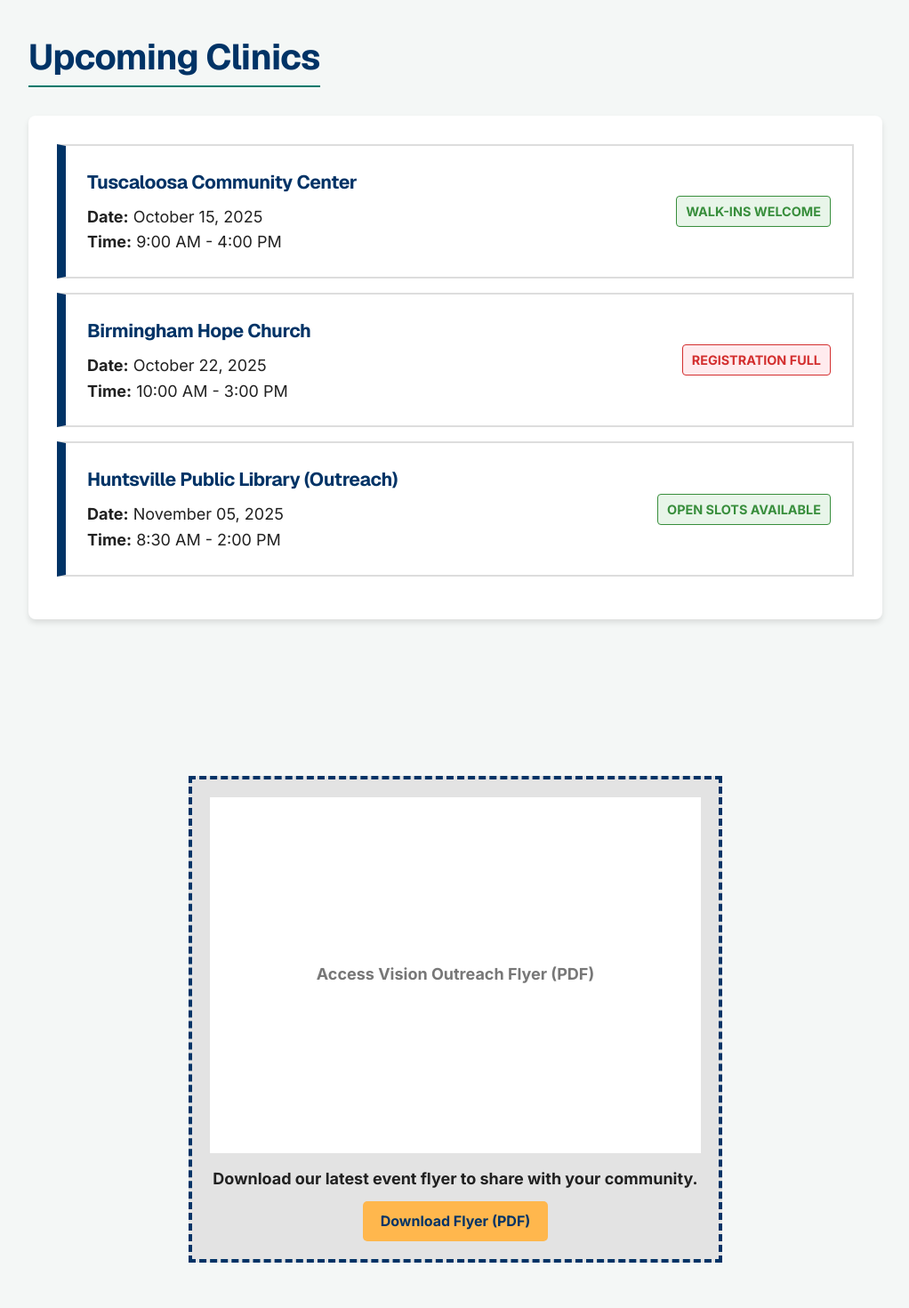
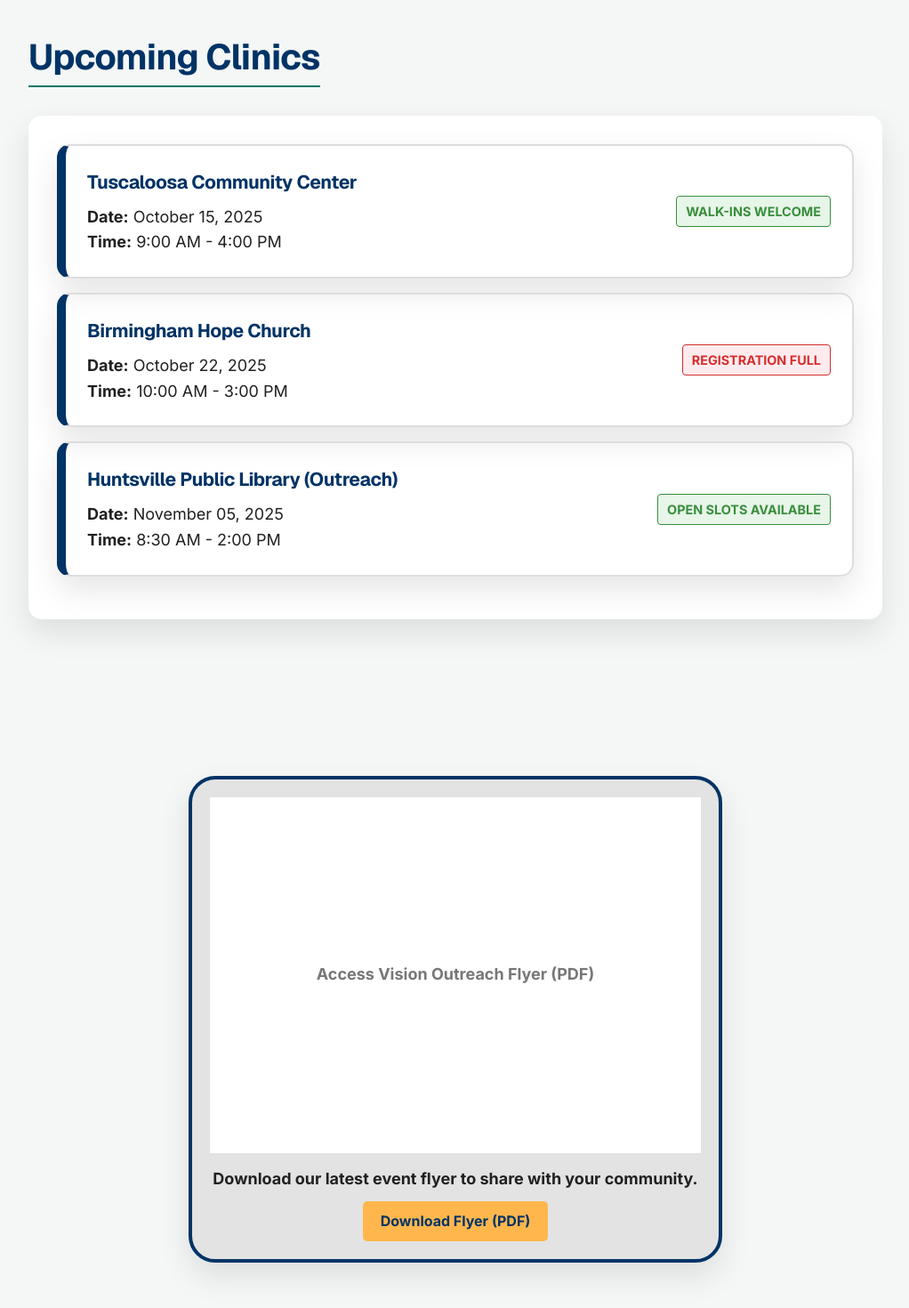
Before and after one commit to skoorrevir/access-vision, a Next.js app: page / in a window 1280 px wide. Shown: the part 600-2070 px from the top of the page at 89% size, without its empty margins (128-1150 px from the left). Built offline with nearby package versions, Linux system fonts and the light colour scheme.

Commit message:
Added slight rounding

```diff
--- a/src/app/components/ClinicSchedule.module.css
+++ b/src/app/components/ClinicSchedule.module.css
@@ -4,6 +4,8 @@
 	border-radius: 8px;
 	box-shadow: 0 4px 6px rgba(0, 0, 0, 0.1);
 	min-height: 150px;
+	border-radius: 15px;
+    box-shadow: 0 15px 35px rgba(0, 0, 0, 0.1);
 }
 
 .clinicCard {
@@ -16,6 +18,8 @@
 	justify-content: space-between;
 	align-items: center;
 	animation: fadeIn 0.5s ease-in;
+	border-radius: 15px;
+    box-shadow: 0 15px 35px rgba(0, 0, 0, 0.1);
 }
 
 .clinicInfo h3 {
--- a/src/app/layout.module.css
+++ b/src/app/layout.module.css
@@ -29,15 +29,27 @@
 	gap: 20px;
 }
 
-.nav a {
-	text-decoration: none;
-	color: var(--white);
-	font-weight: 500;
+.nav li a {
+    color: var(--white);
+    text-decoration: none;
+    font-weight: 500;
+    transition: all 0.3s ease;
 }
 
-.nav a:hover {
-	text-decoration: underline;
+.nav li a:visited {
+    color: var(--white);
+	text-decoration: none;
 }
+
+.nav li {
+    display: flex;
+	text-decoration: none;
+    flex-direction: column;
+    align-items: flex-start;
+    box-shadow: 0 15px 35px rgba(0, 0, 0, 0.1);
+    transition: all 0.3s ease;
+}
+
 
 .footer {
 	background-color: var(--primary-blue);
--- a/src/app/page.module.css
+++ b/src/app/page.module.css
@@ -63,11 +63,15 @@
 
 .posterFrame {
 	background-color: #e3e3e3;
-	border: 4px dashed var(--primary-blue);
+	border: 4px solid var(--primary-blue);
 	padding: 20px;
 	text-align: center;
 	margin: 3rem auto;
 	max-width: 600px;
+	max-height: 1000px;
+    border-radius: 30px;
+    box-shadow: 0 15px 35px rgba(0, 0, 0, 0.1);
+    transition: all 0.3s ease;
 }
 
 .posterPlaceholder {
```
